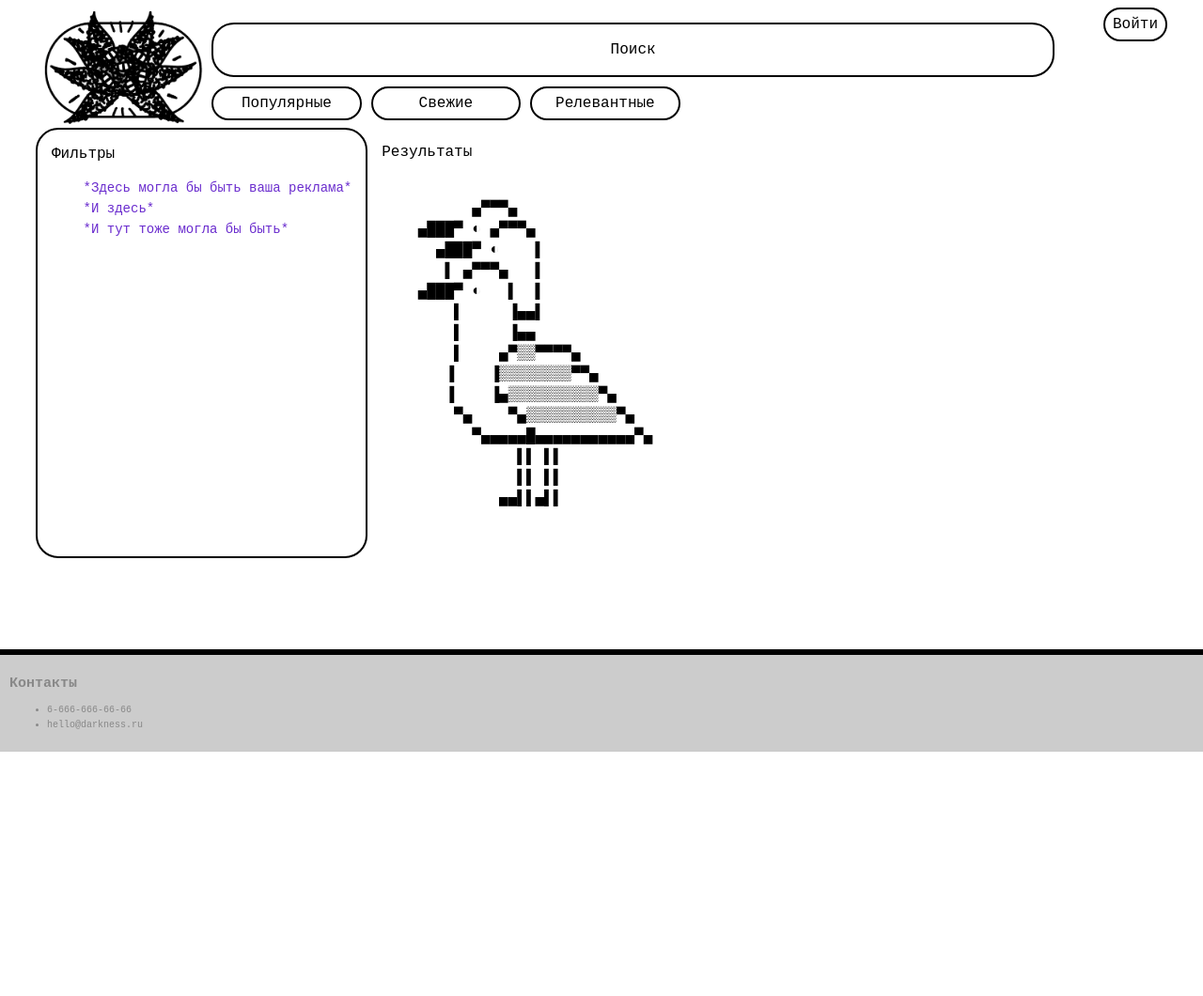
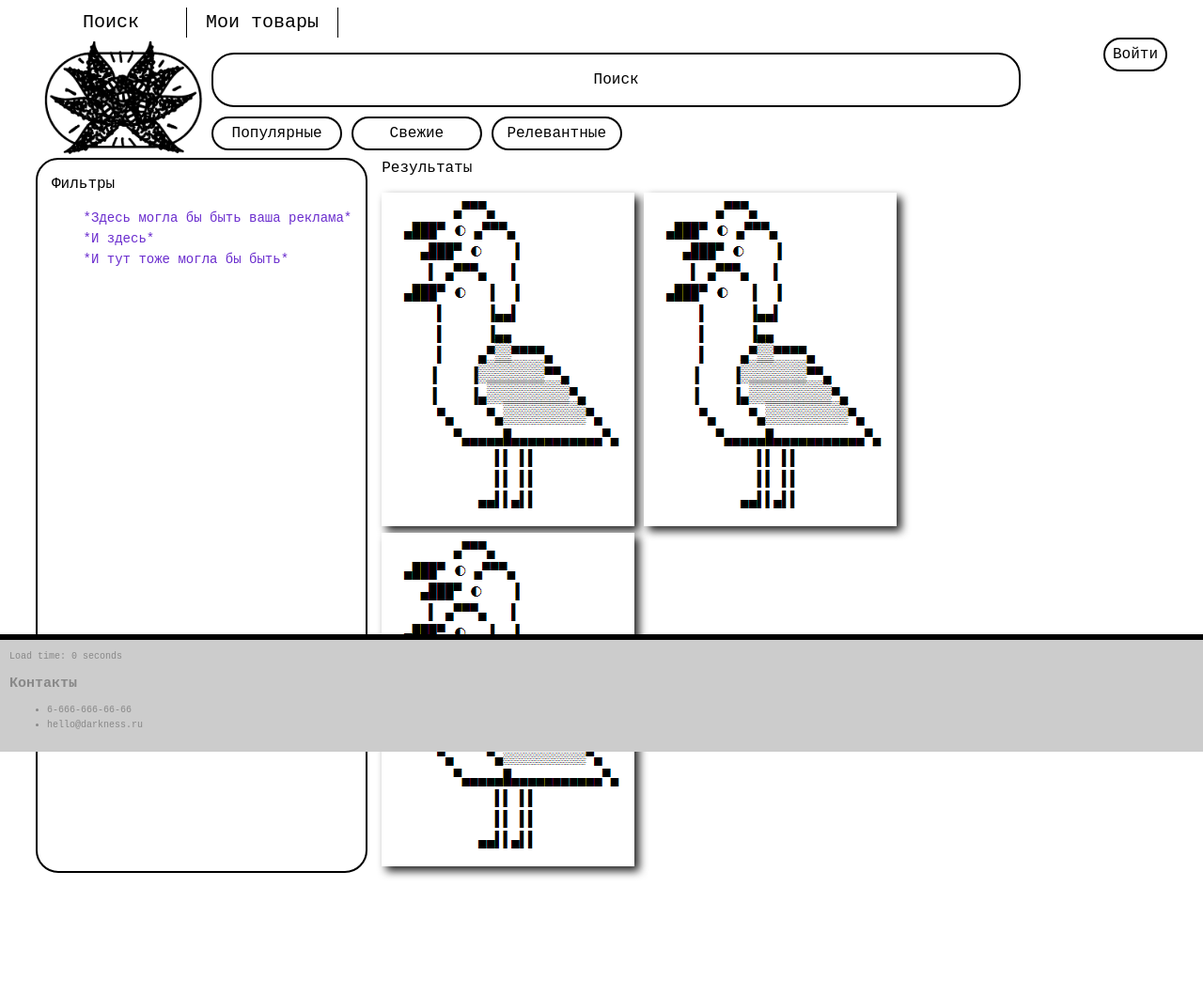
Before and after one commit to hehehelp123/web_22_23, a plain HTML site: page src/pages/index.html in a window 1280 px wide. Shown: the whole page at 94% size. Before the commit the page ends 800 px from the top, so only its background shows below. Drawn offline with Linux system fonts and the light colour scheme.

Commit message:
feat: lab-4 done

```diff
--- a/src/pages/index.html
+++ b/src/pages/index.html
@@ -1,35 +1,36 @@
 <!DOCTYPE html>
 <html lang="ru">
 <head>
-  <title>3d модельки</title>
-  <link href="../styles/styles.css" rel="stylesheet">
-  <meta charset="utf-8">
+    <title>3d модельки</title>
+    <link href="../styles/styles.css" rel="stylesheet">
+    <meta charset="utf-8">
+    <script src="../scripts/loadScript.js" type="text/javascript"></script>
 </head>
 <body>
 <header>
-
+    <div class="div-navigation">
+        <a href="index.html"><div class="div-centered navigation-button">Поиск</div></a>
+        <a href="things.html"><div class="div-centered navigation-button">Мои товары</div></a>
+    </div>
+    <div class="div-bordered div-hovered div-centered log-in-button">
+        Войти
+    </div>
+    <script src="../scripts/navScript.js" type="text/javascript"></script>
 </header>
 
 <main>
     <div class="main-panel">
-        <img src = "../files/logo.png" class="logo">
+        <img src = "../files/logo.png" class="logo" alt="logo.png">
         <div class="main-panel-subBlock">
-            <div class="search-login-block">
+            <div class="search-block">
                 <div class="div-bordered div-centered search">
                     Поиск
                 </div>
-                <div>
-                    <form>
-                        <div class="div-bordered div-hovered div-centered log-in-button">
-                            Войти
-                        </div>
-                    </form>
-                </div>
             </div>
             <div class="navigation">
-                <div class="div-bordered div-hovered div-centered navigation-button">Популярные</div>
-                <div class="div-bordered div-hovered div-centered navigation-button">Свежие</div>
-                <div class="div-bordered div-hovered div-centered navigation-button">Релевантные</div>
+                <div class="div-bordered div-hovered div-centered order-button">Популярные</div>
+                <div class="div-bordered div-hovered div-centered order-button">Свежие</div>
+                <div class="div-bordered div-hovered div-centered order-button">Релевантные</div>
             </div>
         </div>
     </div>
@@ -46,28 +47,17 @@
         </div>
         <div class="results">
             Результаты
-            <pre>
-
-          ▄▀▀▀▄
-    ▄███▀ ◐ ▄▀▀▀▄
-      ▄███▀ ◐    ▌
-       ▌ ▄▀▀▀▄   ▌
-    ▄███▀ ◐   ▌  ▌
-        ▌     ▐▄▄▌
-        ▌     ▐▄▄
-        ▌    ▄▀▒▒▀▀▀▀▄
-       ▐    ▐▒▒▒▒▒▒▒▒▀▀▄
-       ▐    ▐▄▒▒▒▒▒▒▒▒▒▒▀▄
-        ▀▄    ▀▄▒▒▒▒▒▒▒▒▒▒▀▄
-          ▀▄▄▄▄▄█▄▄▄▄▄▄▄▄▄▄▄▀▄
-               ▌▌ ▌▌
-               ▌▌ ▌▌
-             ▄▄▌▌▄▌▌
-            </pre>
+            <div class="images">
+                <img class="img-shadowed" src="../files/gus-gorynych.png" alt="gus-gorynych.png">
+                <img class="img-shadowed" src="../files/gus-gorynych.png" alt="gus-gorynych.png">
+                <img class="img-shadowed" src="../files/gus-gorynych.png" alt="gus-gorynych.png">
+            </div>
         </div>
     </section>
+    <div class="div-footer"></div>
 </main>
 <footer>
+    <div class="time-display"></div>
     <h2>
         Контакты
     </h2>
--- /dev/null
+++ b/src/scripts/loadScript.js
@@ -0,0 +1,7 @@
+const startTime = new Date().getTime();
+window.addEventListener("load", function () {
+    const endTime = new Date().getTime();
+    const loadTime = (endTime - startTime) / 1000
+    const timeElem = document.getElementsByClassName("time-display")[0];
+    timeElem.textContent = "Load time: " + loadTime + " seconds"
+});
--- /dev/null
+++ b/src/scripts/navScript.js
@@ -0,0 +1,23 @@
+window.addEventListener("load", function () {
+    const navMap = {
+        "/web_22_23/src/pages/index.html": 0,
+        "/web_22_23/src/pages/things.html": 1,
+    };
+
+    const active = 'navigation-button-chosen'
+    const inactive = 'div-hovered'
+
+    const currentLocation = document.location.pathname
+    const navElems = document.getElementsByClassName("navigation-button");
+
+    const curIndex = navMap[currentLocation];
+
+    for (let i = 0; i < navElems.length; i++) {
+        const elem = navElems[i];
+        if (i === curIndex) {
+            elem.classList.add(active);
+        } else {
+            elem.classList.add(inactive);
+        }
+    }
+});
--- a/src/styles/outlines.css
+++ b/src/styles/outlines.css
@@ -2,6 +2,27 @@
     --bg-color: white;
     --border-color: black;
     --hover-color: slategrey;
+}
+
+div.div-navigation {
+    display: flex;
+    font-family: "Courier New", "Courier", monospace;
+    font-size: 20px;
+}
+
+a {
+    text-decoration: none;
+}
+
+div.navigation-button {
+    border-right: 1px solid var(--border-color);
+    width: 160px;
+    height: 32px;
+    color: #000000;
+}
+
+div.navigation-button-chosen {
+    border-bottom: 1px solid var(--border-color);
 }
 
 div.div-bordered {
@@ -29,24 +50,26 @@ img.logo {
 }
 
 div.main-panel-subBlock {
-    width: 90%;
+    width: 80%;
     display: flex;
     flex-direction: column;
     height: 128px;
 }
 
-div.search-login-block {
+div.search-block {
     display: flex;
 }
 
 div.search {
     margin: 16px 32px 10px 0;
     height: 54px;
-    width: 90%;
+    width: 100%;
     text-align: center;
 }
 
 div.log-in-button {
+    float: right;
+    font-size: 16px;
     margin-left: 20px;
     height: 32px;
     width: 64px;
@@ -59,7 +82,7 @@ div.navigation {
     text-align: center;
 }
 
-div.navigation-button {
+div.order-button {
     width: 256px;
     height: 32px;
     margin-right: 10px;
@@ -70,7 +93,18 @@ div.filters {
 }
 
 div.results {
-    padding: 15px;
+    padding: 0 15px 0 15px;
+    display: flex;
+    flex-direction: column;
+}
+
+div.images {
+    padding: 15px 0 0 0;
+}
+
+img.img-shadowed {
+    -webkit-filter: drop-shadow(5px 5px 5px #222);
+    filter: drop-shadow(5px 5px 5px #222);
 }
 
 body {
@@ -91,11 +125,15 @@ code {
     color: #6a2cce;
 }
 
+div.div-footer {
+    height: 128px;
+}
+
 footer {
     position: fixed;
+    padding: 10px;
     left: 0;
     bottom: 0;
-    padding: 10px;
     background: #CCCCCC;
     width: 100%;
     border-top: 6px solid black;
@@ -103,6 +141,10 @@ footer {
     color: #888888;
     font-size: 10px;
     line-height: 16px;
+}
+
+div.time-display {
+
 }
 
 @media only screen and (max-device-width : 640px) {
```
Also changed, not shown: src/pages/things.html (added, +35 -0 lines).
